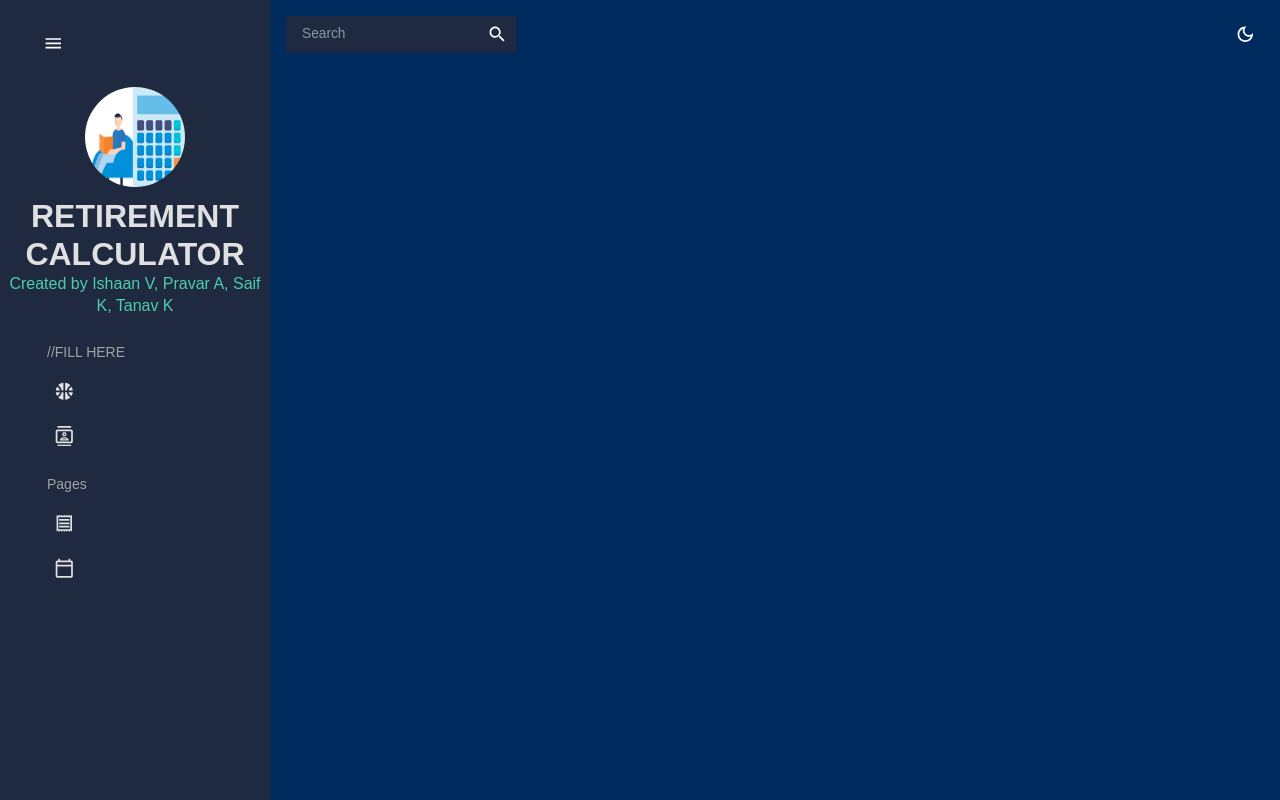
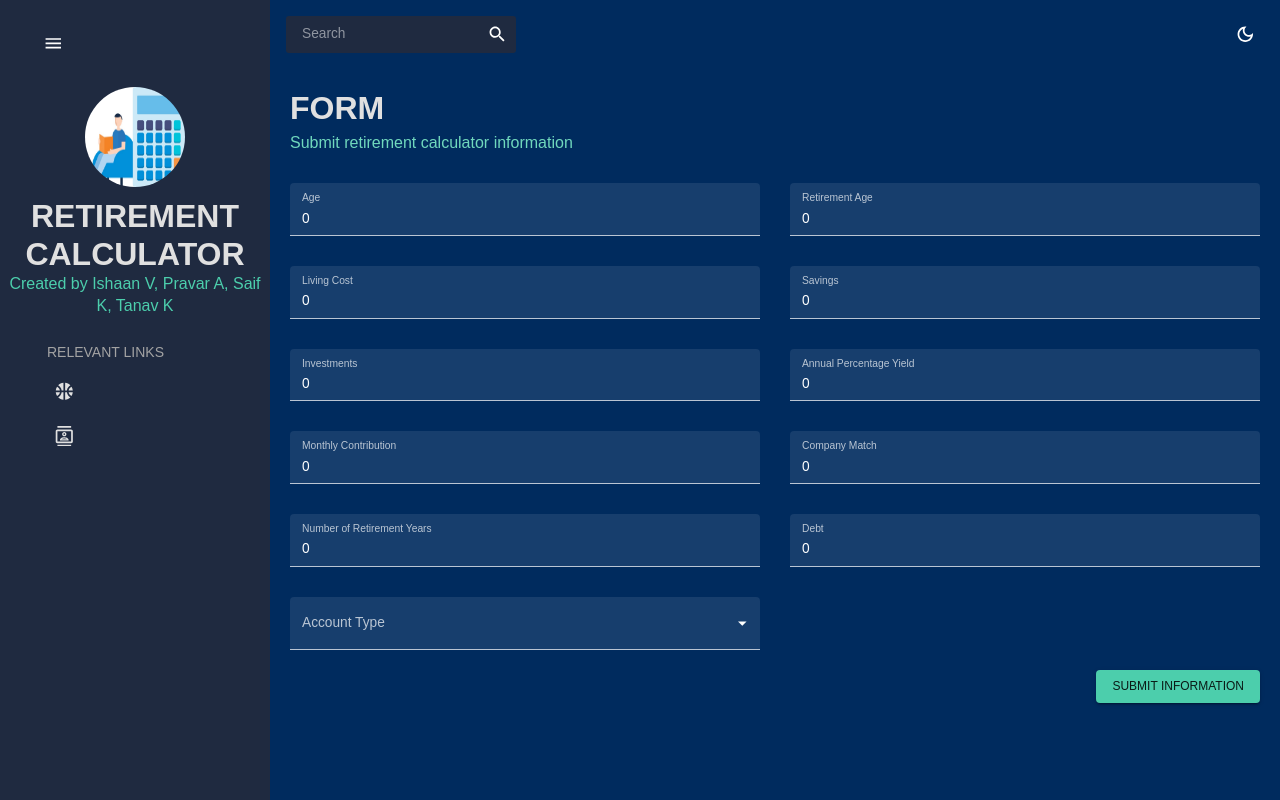
Before and after one commit to pannadan/TicketScavenger, a React (Create React App) app in the folder myapp/: page / in a window 1280 px wide. Built offline with nearby package versions, Linux system fonts and the light colour scheme; no server answers.

Commit message:
added to index for results

```diff
--- a/myapp/src/App.js
+++ b/myapp/src/App.js
@@ -4,6 +4,8 @@ import { Routes, Route } from "react-router-dom";
 import Topbar from "./scenes/global/Topbar";
 import Sidebar from "./scenes/global/Sidebar";
 import Form from "./scenes/form";
+import Result from "./scenes/results";
+
 
 
 import axios from 'axios';
@@ -34,7 +36,8 @@ function App() {
           <main className = "content">
             <Topbar />
             <Routes>
-              <Route path = "/form" element = {<Form/>}></Route>
+              <Route path = "/" element = {<Form/>}></Route>
+              <Route path = "/results" element = {<Result/>}></Route>
             </Routes>
           </main>
         </div>
--- a/myapp/src/scenes/global/Sidebar.jsx
+++ b/myapp/src/scenes/global/Sidebar.jsx
@@ -112,7 +112,7 @@ const Sidebar = () => {
               color={colors.grey[300]}
               sx={{ m: "15px 0 5px 20px" }}
             >
-              //FILL HERE
+              RELEVANT LINKS
             </Typography>
             <Item
               title=""
@@ -123,32 +123,12 @@ const Sidebar = () => {
             />
             <Item
               title=""
-              to="/player-info"
+              to="/results"
               icon={<ContactsOutlinedIcon />}
               selected={selected}
               setSelected={setSelected}
             />
-            <Typography
-              variant="h6"
-              color={colors.grey[300]}
-              sx={{ m: "15px 0 5px 20px" }}
-            >
-              Pages
-            </Typography>
-            <Item
-              title=""
-              to="/scouting-form"
-              icon={<ReceiptOutlinedIcon />}
-              selected={selected}
-              setSelected={setSelected}
-            />
-            <Item
-              title=""
-              to="/schedule"
-              icon={<CalendarTodayOutlinedIcon />}
-              selected={selected}
-              setSelected={setSelected}
-            />
+
           </Box>
         </Menu>
       </ProSidebar>
--- a/myapp/src/scenes/results/index.jsx
+++ b/myapp/src/scenes/results/index.jsx
@@ -1,27 +1,45 @@
+import { useState } from "react";
+import { ProSidebar, Menu } from "react-pro-sidebar";
+import { IconButton, Typography, useTheme } from "@mui/material";
 import { Box, Button, TextField, MenuItem, Select, FormControl, InputLabel } from '@mui/material';
+import { Formik } from "formik";
+import * as yup from "yup";
+import useMediaQuery from "@mui/material/useMediaQuery";
 import Header from "../../components/Header";
+import { tokens } from "../../theme";
+
+
 
 const initialValues = {
-    retire,
-    goodBad,
-    options,
-    moreYears,
-    moreMoney,
-    disposableIncome
+    isAbove: false,
+    goodOrBadString:"",
+    optionsExplanation:"",
+    moreYearsString:"",
+    moreMoneyString:"",
+    disposableIncomeString:""
 }
 
 const Results = () => {
-    const getter = async (values) => {
-        const response = await fetch("http://localhost:4000/api/", {
-            method: "GET",
-            headers: { "content-type": "application/json" },
-            body: JSON.stringify(values)
-        }).then((res) => {
-            alert('Received Successfully')
-        }).catch((err) => {
-            console.log(err.message)
-        })
-    }
+    const isNonMobile = useMediaQuery("(min-width:600px)")
+    const theme = useTheme();
+    const colors = tokens(theme.palette.mode);
+    // const getter = async (values) => {
+    //     const response = await fetch("http://localhost:4000/api/getData", {
+    //         method: "GET",
+    //         headers: { "content-type": "application/json" },
+    //         body: JSON.stringify(values)
+    //     }).then((res) => {
+    //         alert('Received Successfully')
+    //     }).catch((err) => {
+    //         console.log(err.message)
+    //     })
+    // }
+    fetch("http://localhost:4000/api/getData", {}).then(response => response.json()).then(json => {
+        console.log("json", json)
+        //setData(json)
+    }).catch(e => {
+        console.log("e", e)
+    })
     return (
         <Box m="40px">
             <Box display="grid" gap="10px" gridTemplateColumns="repeat(4, minmax(0, 1fr))" sx={{ "& > div": { gridColumn: isNonMobile ? undefined : "span 4" }, }}>
@@ -31,7 +49,8 @@ const Results = () => {
                     fontWeight="bold"
                     sx={{ m: "10px 0 0 0" }}
                 >
-                    goodBad
+                    {initialValues.goodOrBadString}
+
                 </Typography>
             </Box>
             <Box display="flex" justifyContent="end" mt="20px">
```
